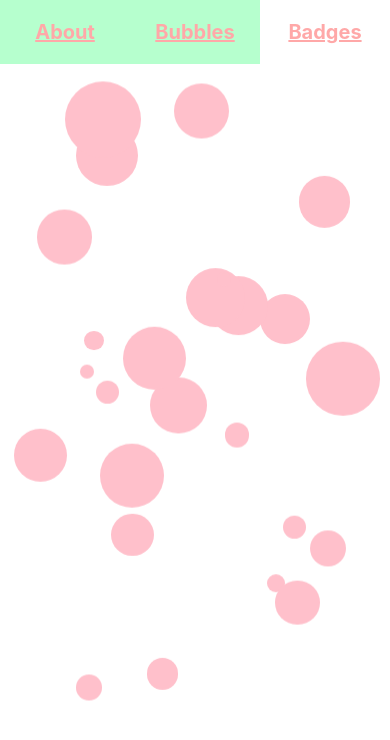
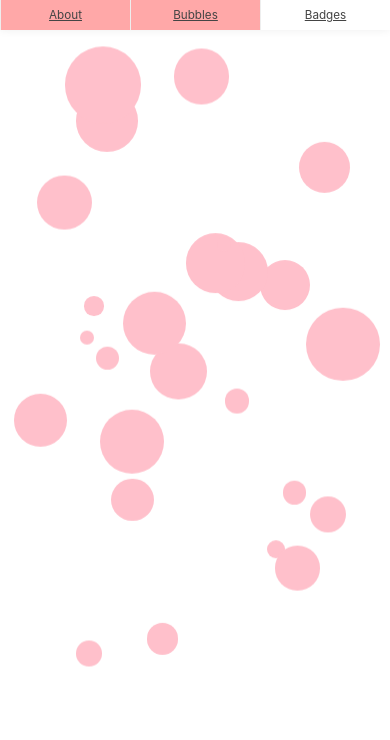
Before and after one commit to jogracz/bubbles, a React (Create React App) app: page / in a window 390 px wide. Shown: the top 740 px of the page. Built offline with nearby package versions, Linux system fonts and the light colour scheme.

Commit message:
Make van responsive

```diff
--- a/src/components/navigation/index.tsx
+++ b/src/components/navigation/index.tsx
@@ -6,7 +6,7 @@ import { ROUTES } from "types/routes";
 
 export const Navigation: React.FunctionComponent = () => {
   const { pathname } = useLocation();
-  console.log(pathname);
+
   return (
     <StyledNav>
       <StyledLink to={ROUTES.ABOUT} selected={pathname === ROUTES.ABOUT}>
@@ -27,11 +27,12 @@ const StyledNav = styled.div`
   display: flex;
   align-items: center;
 
-  font-weight: bold;
-  font-size: 20px;
-  color: #ffa8a8;
+  /* font-weight: bold; */
+  font-size: 3vmin;
+  /* color: #ffa8a8; */
+  box-shadow: -0px -0px 10px #eee;
   & a {
-    color: #ffa8a8;
+    color: #444;
   }
 `;
 interface StyledLinkProps {
@@ -40,11 +41,13 @@ interface StyledLinkProps {
 const StyledLink = styled(Link)`
   width: 100%;
   height: 100%;
-  padding: 20px;
+  padding: 2%;
   text-align: center;
+  border-left: 1px solid #eee;
   background-color: ${(props: StyledLinkProps) =>
-    props.selected ? "#B6FFCE" : "white"};
+    props.selected ? "#ffa8a8" : "white"};
+
   &:hover {
-    background-color: #b6ffce;
+    background-color: #ffa8a8;
   }
 `;
```
